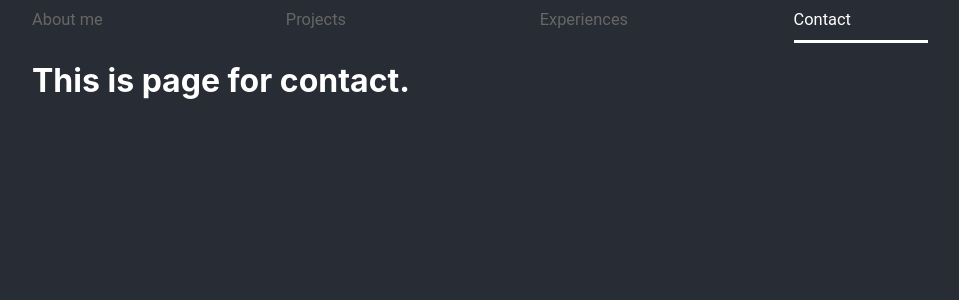
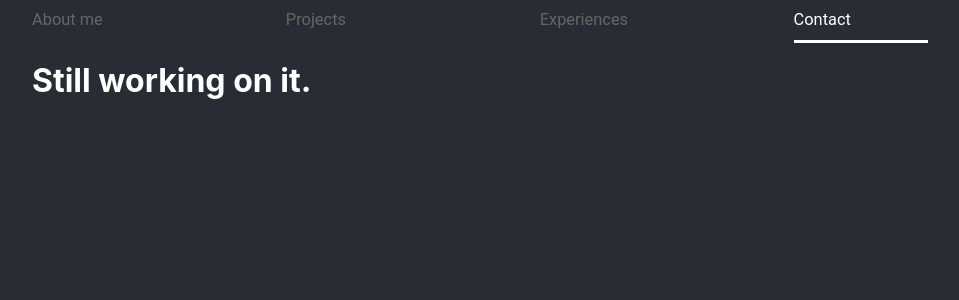
Before and after one commit to alexwu727/alexwu727.github.io, a React (Create React App) app: page /contact in a window 1280 px wide. Shown: the top 300 px of the page, without its empty margins (160-1119 px from the left). Built offline with nearby package versions, Linux system fonts and the light colour scheme.

Commit message:
updated not finished pages

```diff
--- a/src/pages/Contact.js
+++ b/src/pages/Contact.js
@@ -4,7 +4,7 @@ const Contact = () => {
     return (
         <div className="contact">
             <h1>
-                This is page for contact.
+                Still working on it.
             </h1>
         </div>
     )
--- a/src/pages/Experiences.js
+++ b/src/pages/Experiences.js
@@ -4,7 +4,7 @@ const Experiences = () => {
     return (
         <div className="experiences">
             <h1>
-                This is page for experiences.
+                Still working on it.
             </h1>
         </div>
     )
--- a/src/pages/Project.js
+++ b/src/pages/Project.js
@@ -7,7 +7,8 @@ const Project = () => {
     return (
         <div className="project">
             <h1>
-                This is page for project {projectId}.
+                Still working on it.
+                {/* This is page for project {projectId}. */}
             </h1>
         </div>
     )
--- a/src/pages/Projects.js
+++ b/src/pages/Projects.js
@@ -4,7 +4,7 @@ const Projects = () => {
     return (
         <div className="projects">
             <h1>
-                This is page for projects.
+                Still working on it.
             </h1>
         </div>
     )
```
